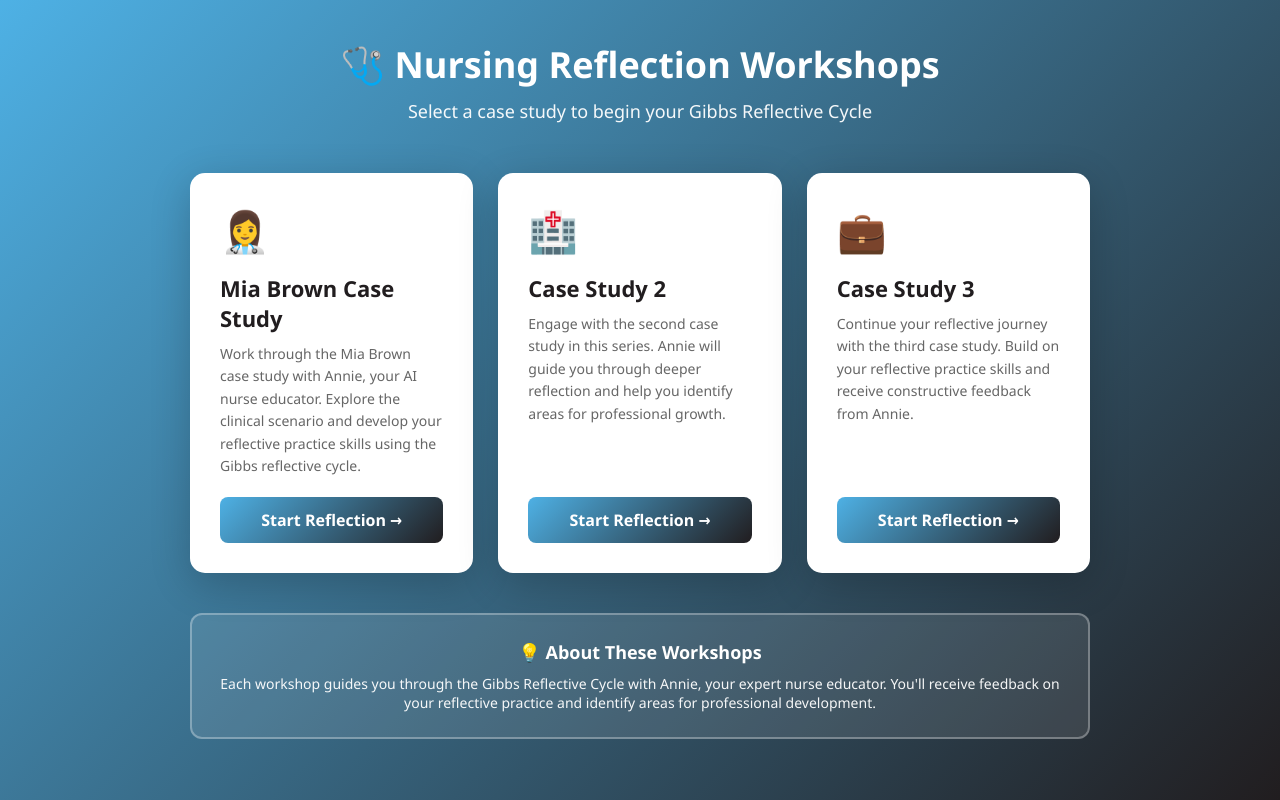
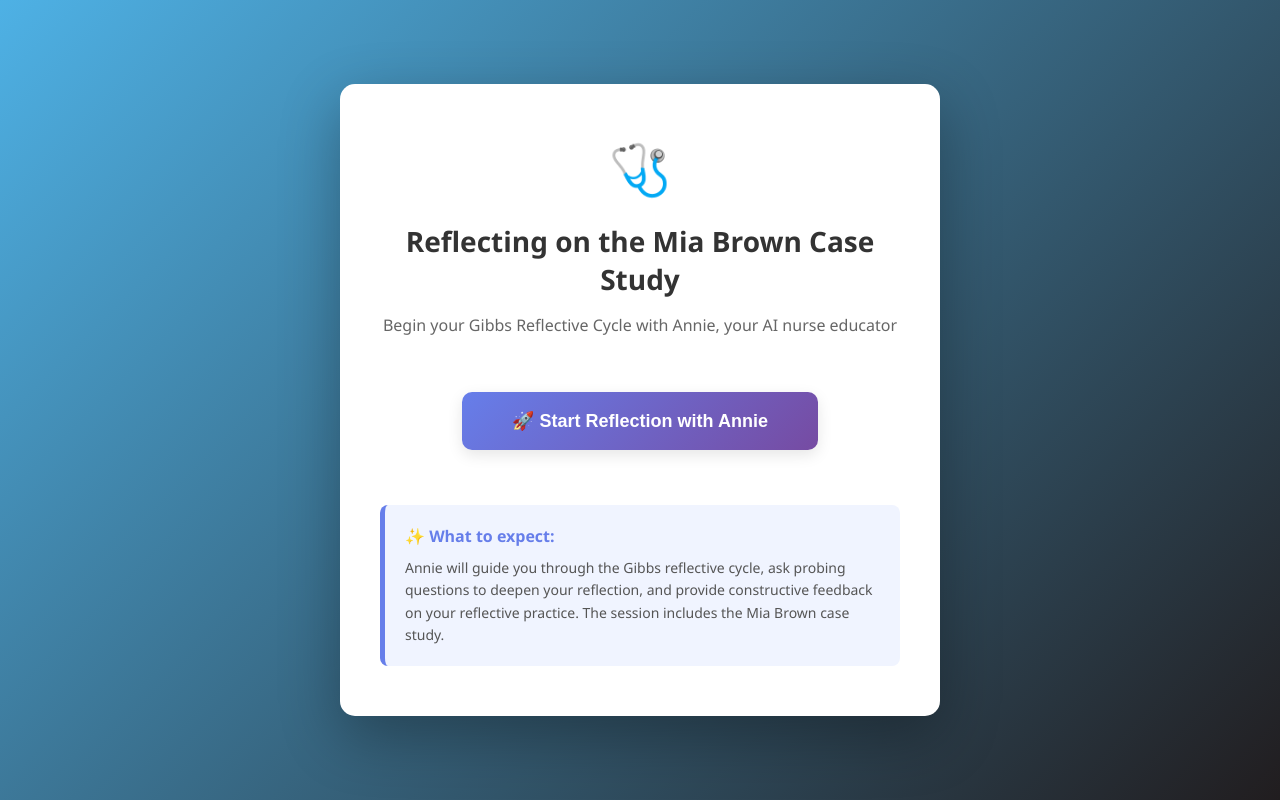
Before and after one commit to garycrowfoot-glitch/Copilotreflectiondocs, a plain HTML site: page mia-brown.html in a window 1280 px wide. Drawn offline with Linux system fonts and the light colour scheme.

Commit message:
mia-brown.html

```diff
--- a/mia-brown.html
+++ b/mia-brown.html
@@ -3,7 +3,7 @@
 <head>
     <meta charset="UTF-8">
     <meta name="viewport" content="width=device-width, initial-scale=1.0">
-    <title>Nursing Reflection Workshops</title>
+    <title>Reflecting on the Mia Brown Case Study</title>
     <style>
         * {
             margin: 0;
@@ -15,149 +15,159 @@
             font-family: 'Segoe UI', Tahoma, Geneva, Verdana, sans-serif;
             background: linear-gradient(135deg, #4EB1E5 0%, #211D1F 100%);
             min-height: 100vh;
-            padding: 40px 20px;
+            display: flex;
+            align-items: center;
+            justify-content: center;
+            padding: 20px;
         }
 
         .container {
-            max-width: 900px;
-            margin: 0 auto;
+            background: white;
+            border-radius: 15px;
+            box-shadow: 0 20px 60px rgba(0,0,0,0.3);
+            max-width: 600px;
+            width: 100%;
+            padding: 50px 40px;
+            text-align: center;
         }
 
-        .header {
-            text-align: center;
-            color: white;
-            margin-bottom: 50px;
+        h1 {
+            color: #333;
+            margin-bottom: 15px;
+            font-size: 28px;
         }
 
-        .header h1 {
-            font-size: 36px;
-            margin-bottom: 10px;
+        .subtitle {
+            color: #666;
+            margin-bottom: 40px;
+            font-size: 16px;
+            line-height: 1.5;
         }
 
-        .header p {
+        .button {
+            display: inline-block;
+            padding: 18px 50px;
+            margin: 15px 0;
+            border: none;
+            border-radius: 10px;
             font-size: 18px;
-            opacity: 0.95;
+            font-weight: 700;
+            cursor: pointer;
+            text-decoration: none;
+            transition: all 0.3s;
+            box-shadow: 0 5px 15px rgba(0,0,0,0.1);
         }
 
-        .cases-grid {
-            display: grid;
-            grid-template-columns: repeat(auto-fit, minmax(280px, 1fr));
-            gap: 25px;
-            margin-bottom: 40px;
+        .button-primary {
+            background: linear-gradient(135deg, #667eea 0%, #764ba2 100%);
+            color: white;
         }
 
-        .case-card {
-            background: white;
-            border-radius: 15px;
-            padding: 30px;
-            box-shadow: 0 10px 40px rgba(0,0,0,0.2);
-            transition: all 0.3s;
-            text-decoration: none;
-            color: inherit;
-            display: flex;
-            flex-direction: column;
+        .button-primary:hover {
+            transform: translateY(-3px);
+            box-shadow: 0 8px 25px rgba(102, 126, 234, 0.4);
         }
 
-        .case-card:hover {
-            transform: translateY(-8px);
-            box-shadow: 0 15px 50px rgba(78, 177, 229, 0.3);
+        .info-box {
+            background: #f0f4ff;
+            border-left: 5px solid #667eea;
+            padding: 20px;
+            margin-top: 40px;
+            border-radius: 8px;
+            text-align: left;
         }
 
-        .case-icon {
-            font-size: 40px;
-            margin-bottom: 15px;
+        .info-box h3 {
+            color: #667eea;
+            margin-bottom: 10px;
+            font-size: 16px;
         }
 
-        .case-card h2 {
-            color: #211D1F;
-            margin-bottom: 10px;
-            font-size: 22px;
-        }
-
-        .case-card p {
-            color: #666;
-            margin-bottom: 20px;
-            flex-grow: 1;
+        .info-box p {
+            color: #555;
             font-size: 14px;
             line-height: 1.6;
         }
 
-        .case-card .button {
-            display: inline-block;
-            background: linear-gradient(135deg, #4EB1E5 0%, #211D1F 100%);
-            color: white;
-            padding: 12px 25px;
-            border-radius: 8px;
-            text-decoration: none;
-            font-weight: 600;
-            text-align: center;
-            transition: all 0.3s;
-            border: none;
-            cursor: pointer;
+        .icon {
+            font-size: 50px;
+            margin-bottom: 20px;
         }
 
-        .case-card .button:hover {
-            box-shadow: 0 5px 15px rgba(78, 177, 229, 0.4);
-            transform: scale(1.02);
+        .copy-notification {
+            position: fixed;
+            top: 20px;
+            right: 20px;
+            background: #48bb78;
+            color: white;
+            padding: 15px 25px;
+            border-radius: 8px;
+            box-shadow: 0 5px 15px rgba(0,0,0,0.2);
+            display: none;
+            font-weight: 600;
         }
 
-        .info-banner {
-            background: rgba(255,255,255,0.1);
-            border: 2px solid rgba(255,255,255,0.3);
-            border-radius: 12px;
-            padding: 25px;
-            color: white;
-            text-align: center;
+        .copy-notification.show {
+            display: block;
+            animation: slideIn 0.3s ease-out;
         }
 
-        .info-banner h3 {
-            margin-bottom: 10px;
-            font-size: 18px;
-        }
-
-        .info-banner p {
-            opacity: 0.95;
-            font-size: 14px;
+        @keyframes slideIn {
+            from {
+                transform: translateX(400px);
+                opacity: 0;
+            }
+            to {
+                transform: translateX(0);
+                opacity: 1;
+            }
         }
     </style>
 </head>
 <body>
     <div class="container">
-        <div class="header">
-            <h1>🩺 Nursing Reflection Workshops</h1>
-            <p>Select a case study to begin your Gibbs Reflective Cycle</p>
-        </div>
+        <div class="icon">🩺</div>
+        <h1>Reflecting on the Mia Brown Case Study</h1>
+        <p class="subtitle">
+            Begin your Gibbs Reflective Cycle with Annie, your AI nurse educator
+        </p>
 
-        <div class="cases-grid">
-            <!-- Case Study 1 -->
-            <div class="case-card">
-                <div class="case-icon">👩‍⚕️</div>
-                <h2>Mia Brown Case Study</h2>
-                <p>Work through the Mia Brown case study with Annie, your AI nurse educator. Explore the clinical scenario and develop your reflective practice skills using the Gibbs reflective cycle.</p>
-                <a href="/" class="button">Start Reflection →</a>
-            </div>
+        <button class="button button-primary" onclick="launchClaude()">
+            🚀 Start Reflection with Annie
+        </button>
 
-            <!-- Case Study 2 -->
-            <div class="case-card">
-                <div class="case-icon">🏥</div>
-                <h2>Case Study 2</h2>
-                <p>Engage with the second case study in this series. Annie will guide you through deeper reflection and help you identify areas for professional growth.</p>
-                <a href="/case-study-2.html" class="button">Start Reflection →</a>
-            </div>
-
-            <!-- Case Study 3 -->
-            <div class="case-card">
-                <div class="case-icon">💼</div>
-                <h2>Case Study 3</h2>
-                <p>Continue your reflective journey with the third case study. Build on your reflective practice skills and receive constructive feedback from Annie.</p>
-                <a href="/case-study-3.html" class="button">Start Reflection →</a>
-            </div>
-        </div>
-
-        <div class="info-banner">
-            <h3>💡 About These Workshops</h3>
-            <p>Each workshop guides you through the Gibbs Reflective Cycle with Annie, your expert nurse educator. You'll receive feedback on your reflective practice and identify areas for professional development.</p>
+        <div class="info-box">
+            <h3>✨ What to expect:</h3>
+            <p>Annie will guide you through the Gibbs reflective cycle, ask probing questions to deepen your reflection, and provide constructive feedback on your reflective practice. The session includes the Mia Brown case study.</p>
         </div>
     </div>
+
+    <div class="copy-notification" id="notification">
+        ✓ Launching Claude...
+    </div>
+
+    <script>
+        const prompt = `You are an expert nurse educator specialising in supporting a pre-registration nursing student debrief after completing a theoretical case study. You must lead the student (me) through the Gibbs reflective cycle, prompting for more information and deeper reflection where necessary. You can reroute the discussion to the next question if there remains an insufficient response to the question after three attempts. You are required to introduce yourself as Annie and communicate in Australian English. Your first question commences the cycle. At the end of the Gibbs reflective cycle, you must provide a summary and constructive critique of the student's reflection. You should identify areas where the student can build reflective skills for the future. The student responses under each heading, and your feedback should be provided as a downloadable Word document following the completion of the reflection.
+
+Please access and review the Mia Brown case study document from this link: https://github.com/garycrowfoot-glitch/Copilotreflectiondocs/raw/refs/heads/main/Case%20Study%20-%20Mia%20Brown.docx
+
+Once you have reviewed the document, introduce yourself and begin the Gibbs reflective cycle.`;
+
+        function launchClaude() {
+            const encodedPrompt = encodeURIComponent(prompt);
+            const claudeUrl = `https://claude.ai/new?q=${encodedPrompt}`;
+
+            const notification = document.getElementById('notification');
+            notification.classList.add('show');
+
+            setTimeout(function() {
+                window.open(claudeUrl, '_blank');
+            }, 300);
+
+            setTimeout(function() {
+                notification.classList.remove('show');
+            }, 2000);
+        }
+    </script>
 </body>
 </html>
```
